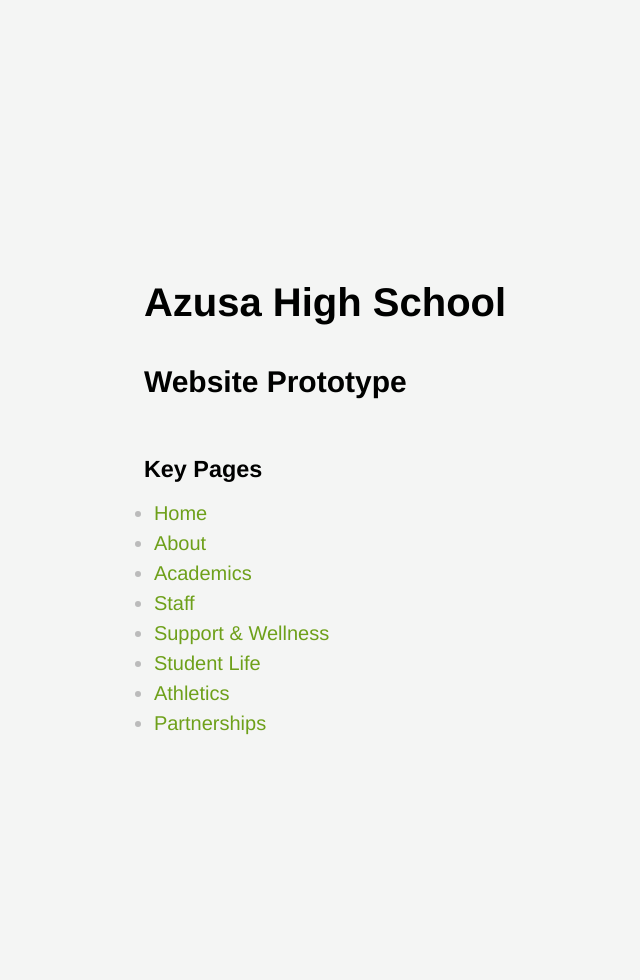
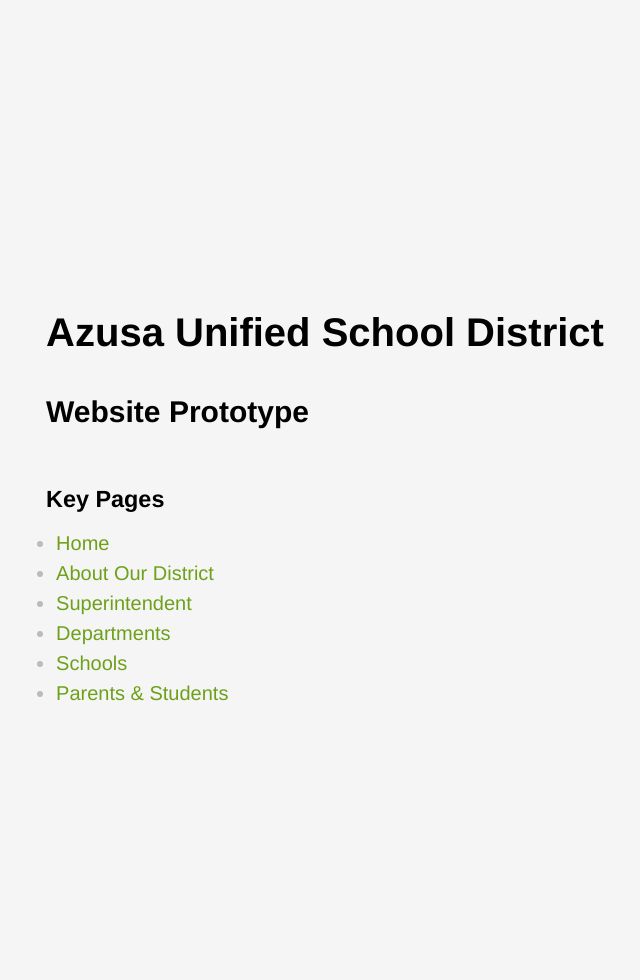
Before and after one commit to jimthoburn/district, a Jekyll site: the page built from site-map.markdown, in a window 1280 px wide. Shown: the whole page, without its empty margins (315-955 px from the left). Built offline with Jekyll 4.4.1, drawn with Linux system fonts in a browser that asks for light colours.

Commit message:
Update site map

```diff
--- a/site-map.markdown
+++ b/site-map.markdown
@@ -3,7 +3,7 @@ title: Website Prototype, Azusa High School
 layout: site-map
 ---
 
-# Azusa High School
+# Azusa Unified School District
 
 ## Website Prototype
 
@@ -13,13 +13,11 @@ layout: site-map
 ### Key Pages
 
 * [Home](/)
-* [About](/about/)
-* [Academics](/academics/)
-* [Staff](/staff/)
-* [Support & Wellness](/wellness/)
-* [Student Life](/life/)
-* [Athletics](/athletics/)
-* [Partnerships](/partnerships/)
+* [About Our District](/about/)
+* [Superintendent](/superintendent/)
+* [Departments](/departments/)
+* [Schools](/schools/)
+* [Parents & Students](/parents/)
 
 </section>
 </section>
```
